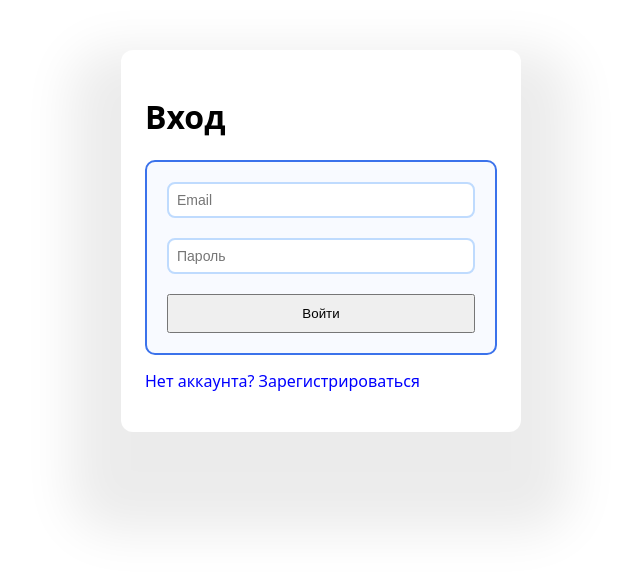
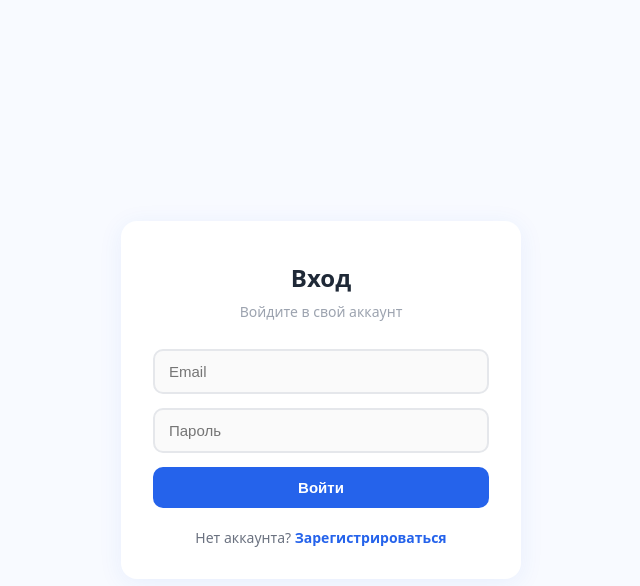
Before and after one commit to GMR005/taskManager, a React app in the folder frontend/: page / in a window 1280 px wide. Shown: the top 586 px of the page, without its empty margins (319-959 px from the left). Built offline with nearby package versions, Linux system fonts and the light colour scheme; the HTML template or start-up script is replaced by a standard one.

Commit message:
feat: redesign auth page

```diff
--- /dev/null
+++ b/frontend/src/LoginPage.css
@@ -0,0 +1,116 @@
+.login-page {
+  display: flex;
+  justify-content: center;
+  align-items: center;
+  min-height: 100vh;
+  background: #f8faff;
+}
+
+.login-card {
+  width: 100%;
+  max-width: 400px;
+  margin: 0 16px;
+  padding: 40px 32px 32px;
+  background: white;
+  border-radius: 16px;
+  box-shadow: 0 4px 24px rgba(37, 99, 235, 0.08);
+}
+
+.login-card h1 {
+  margin: 0 0 8px;
+  font-size: 24px;
+  font-weight: 700;
+  color: #1f2937;
+  text-align: center;
+}
+
+.login-subtitle {
+  margin: 0 0 28px;
+  font-size: 14px;
+  color: #9ca3af;
+  text-align: center;
+}
+
+.login-form {
+  display: flex;
+  flex-direction: column;
+  gap: 14px;
+  margin: 0;
+  padding: 0;
+  background: none;
+  border: none;
+  border-radius: 0;
+}
+
+.login-input {
+  width: 100%;
+  padding: 12px 14px;
+  border: 2px solid #e5e7eb;
+  border-radius: 10px;
+  font-size: 15px;
+  outline: none;
+  transition: border-color 0.2s, box-shadow 0.2s;
+  background: #fafafa;
+}
+
+.login-input:focus {
+  border-color: #2563eb;
+  box-shadow: 0 0 0 3px rgba(37, 99, 235, 0.12);
+  background: white;
+}
+
+.login-btn {
+  width: 100%;
+  padding: 12px;
+  border: none;
+  border-radius: 10px;
+  font-size: 15px;
+  font-weight: 600;
+  cursor: pointer;
+  transition: background 0.2s, transform 0.1s;
+  background: #2563eb;
+  color: white;
+}
+
+.login-btn:hover {
+  background: #1d4ed8;
+}
+
+.login-btn:active {
+  transform: scale(0.98);
+}
+
+.login-btn:disabled {
+  background: #93c5fd;
+  cursor: not-allowed;
+  transform: none;
+}
+
+.login-error {
+  margin: 0;
+  padding: 10px 14px;
+  border-radius: 8px;
+  font-size: 13px;
+  color: #dc2626;
+  background: #fef2f2;
+  border: 1px solid #fca5a5;
+  text-align: center;
+}
+
+.login-toggle {
+  margin: 20px 0 0;
+  text-align: center;
+  font-size: 14px;
+  color: #6b7280;
+}
+
+.login-toggle a {
+  color: #2563eb;
+  font-weight: 600;
+  text-decoration: none;
+  cursor: pointer;
+}
+
+.login-toggle a:hover {
+  text-decoration: underline;
+}
--- a/frontend/src/LoginPage.jsx
+++ b/frontend/src/LoginPage.jsx
@@ -1,8 +1,9 @@
 import { useState } from "react";
-import {api, setToken} from './api';
+import {api, setToken, setEmail} from './api';
+import './LoginPage.css'
 
 export default function LoginPage({onLogin}) {
-  const [email, setEmail] = useState('');
+  const [email, setEmailState] = useState('');
   const [password, setPassword] = useState('');
   const [isRegister, setIsRegister] = useState(false);
   const [error, setError] = useState('');
@@ -15,16 +16,21 @@ export default function LoginPage({onLogin}) {
       setError('Заполни email и пароль');
       return;
     }
+    if (password.length < 6) {
+      setError('Пароль минимум 6 символов');
+      return;
+    }
     setLoading(true);
     try {
         const endpoint = isRegister ? '/auth/register' : '/auth/login';
 
-        const data = await api (endpoint, {
+        const data = await api(endpoint, {
             method: 'POST',
-            body: JSON.stringify({email, password}),
+            body: JSON.stringify({email: email.trim(), password}),
         })
 
         setToken(data.token);
+        setEmail(data.user.email);
         onLogin();
     } catch (err) {
         setError(err.message);
@@ -34,44 +40,50 @@ export default function LoginPage({onLogin}) {
   };
 
   return (
-    <div className="app" style={{ maxWidth: 400, margin: '50px auto' }}>
+    <div className="login-page">
+      <div className="login-card">
         <h1>{isRegister ? 'Регистрация' : 'Вход'}</h1>
+        <p className="login-subtitle">
+          {isRegister ? 'Создайте аккаунт для управления задачами' : 'Войдите в свой аккаунт'}
+        </p>
 
-      <form onSubmit={handleSubmit}>
+        <form className="login-form" onSubmit={handleSubmit}>
           <input
+            className="login-input"
             type="email"
             placeholder="Email"
             value={email}
-          onChange={(e) => setEmail(e.target.value)}
-          style={{ width: '100%', marginBottom: 10, padding: 8 }}
+            onChange={(e) => setEmailState(e.target.value)}
           />
           <input
+            className="login-input"
             type="password"
             placeholder="Пароль"
             value={password}
             onChange={(e) => setPassword(e.target.value)}
-          style={{ width: '100%', marginBottom: 10, padding: 8 }}
           />
 
-
           <button
+            className="login-btn"
             type="submit"
             disabled={loading}
-          style={{ width: '100%', padding: 10 }}
           >
             {loading ? 'Загрузка...' : (isRegister ? 'Зарегистрироваться' : 'Войти')}
           </button>
         </form>
 
-
         {error && (
-        <p style={{ color: 'red', marginTop: 10 }}>{error}</p>
+          <p className="login-error">{error}</p>
         )}
 
-      <p style={{ marginTop: 15, cursor: 'pointer', color: 'blue' }}
-         onClick={() => { setIsRegister(!isRegister); setError(''); }}>
-        {isRegister ? 'Уже есть аккаунт? Войти' : 'Нет аккаунта? Зарегистрироваться'}
+        <p className="login-toggle">
+          {isRegister ? (
+            <>Уже есть аккаунт? <a onClick={() => { setIsRegister(false); setError(''); }}>Войти</a></>
+          ) : (
+            <>Нет аккаунта? <a onClick={() => { setIsRegister(true); setError(''); }}>Зарегистрироваться</a></>
+          )}
         </p>
+      </div>
     </div>
   );
 }
```
Lines whose indentation alone changed are shown as unchanged.
